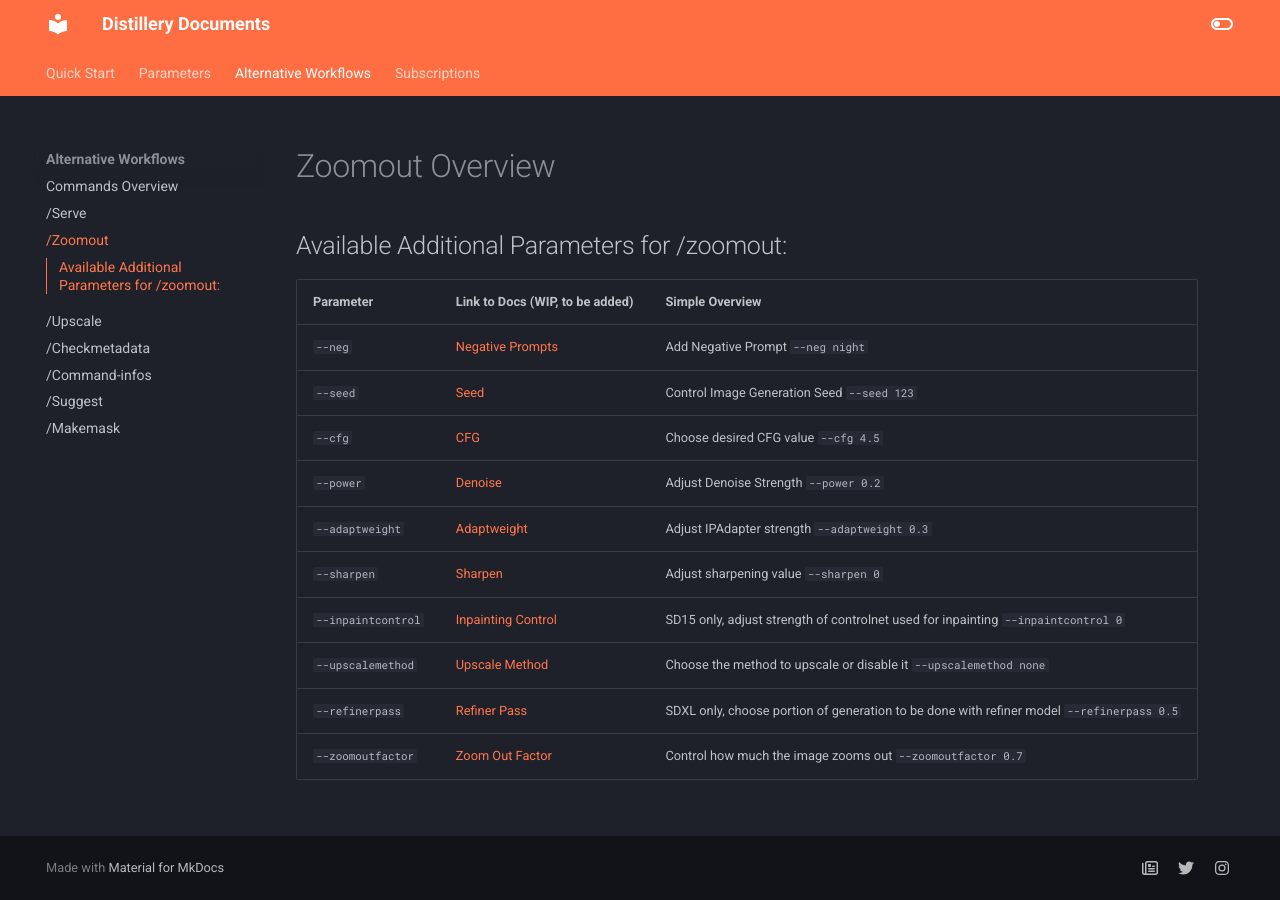
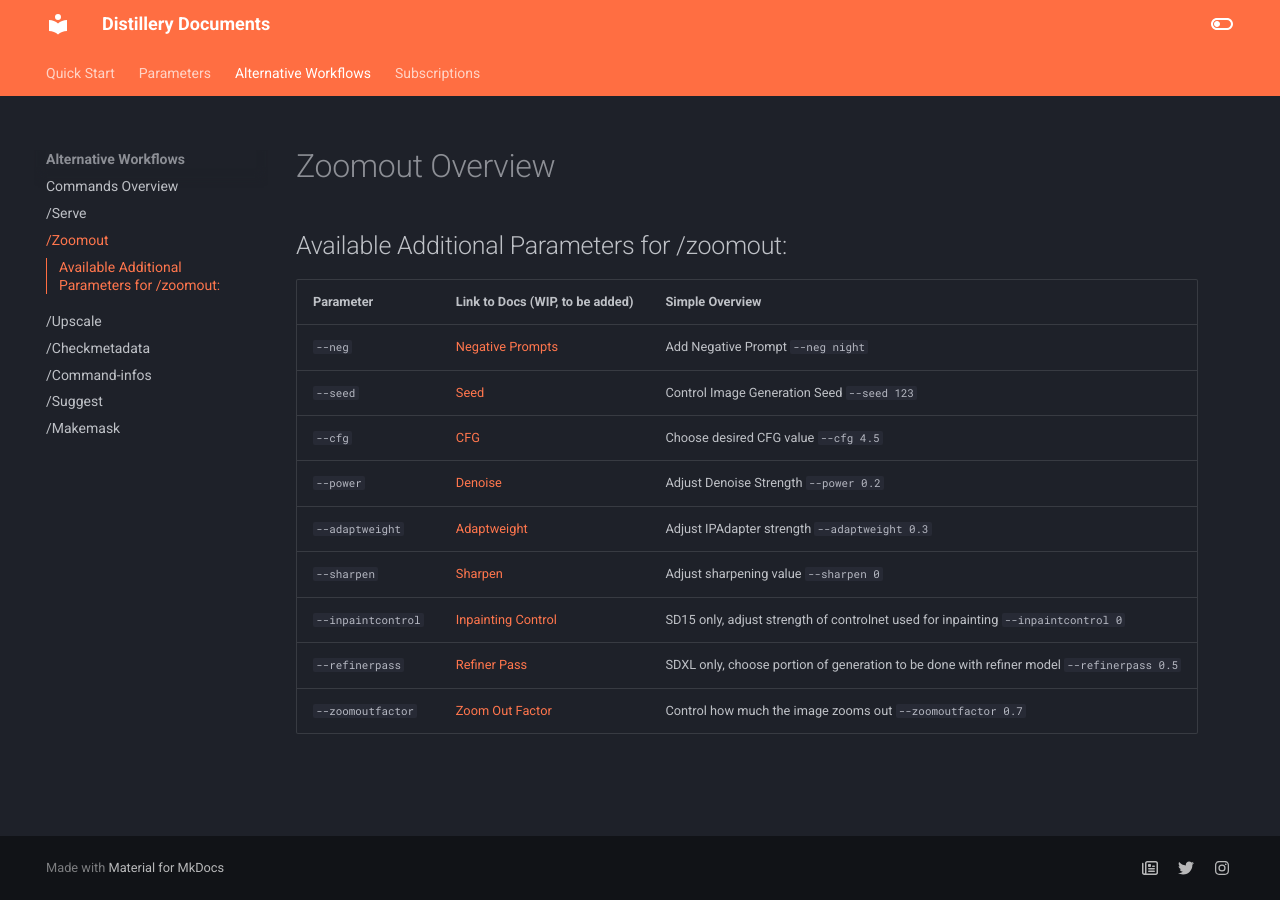
Before and after one commit to Distillery-Dev/site, an MkDocs documentation site: the page built from docs/Alternative Workflows/zoomout/zoomout.md, in a window 1280 px wide. Built offline with MkDocs 1.6.1 and Material for MkDocs 9.7.7, drawn with Linux system fonts in a browser that asks for light colours.

Commit message:
Update zoomout.md

```diff
--- a/docs/Alternative Workflows/zoomout/zoomout.md
+++ b/docs/Alternative Workflows/zoomout/zoomout.md
@@ -11,6 +11,5 @@
 | `--adaptweight`       | [Adaptweight](../../Parameters/adapt/adapt.md)              | Adjust IPAdapter strength `--adaptweight 0.3` |
 | `--sharpen`           | [Sharpen](../../Parameters/sharpen/sharpen.md)                          | Adjust sharpening value `--sharpen 0` |
 | `--inpaintcontrol`    | [Inpainting Control](../../Parameters/inpaint/inpaint.md) | SD15 only, adjust strength of controlnet used for inpainting `--inpaintcontrol 0` |
-| `--upscalemethod`     | [Upscale Method](../../Parameters/upscale/upscale.md)       | Choose the method to upscale or disable it `--upscalemethod none` |
 | `--refinerpass`       | [Refiner Pass](../../Parameters/upscale/upscale.md)             | SDXL only, choose portion of generation to be done with refiner model `--refinerpass 0.5` |
 | `--zoomoutfactor`     | [Zoom Out Factor](../../Parameters/zoomout/zoomout.md)      | Control how much the image zooms out `--zoomoutfactor 0.7` |
```
